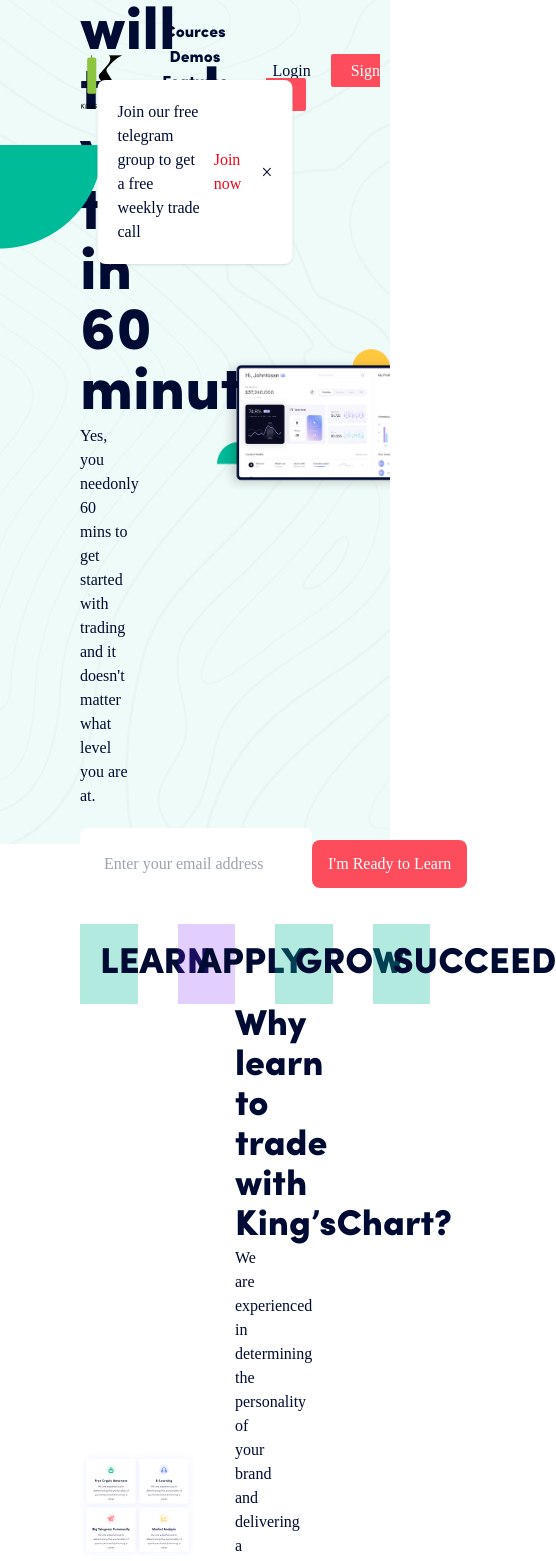
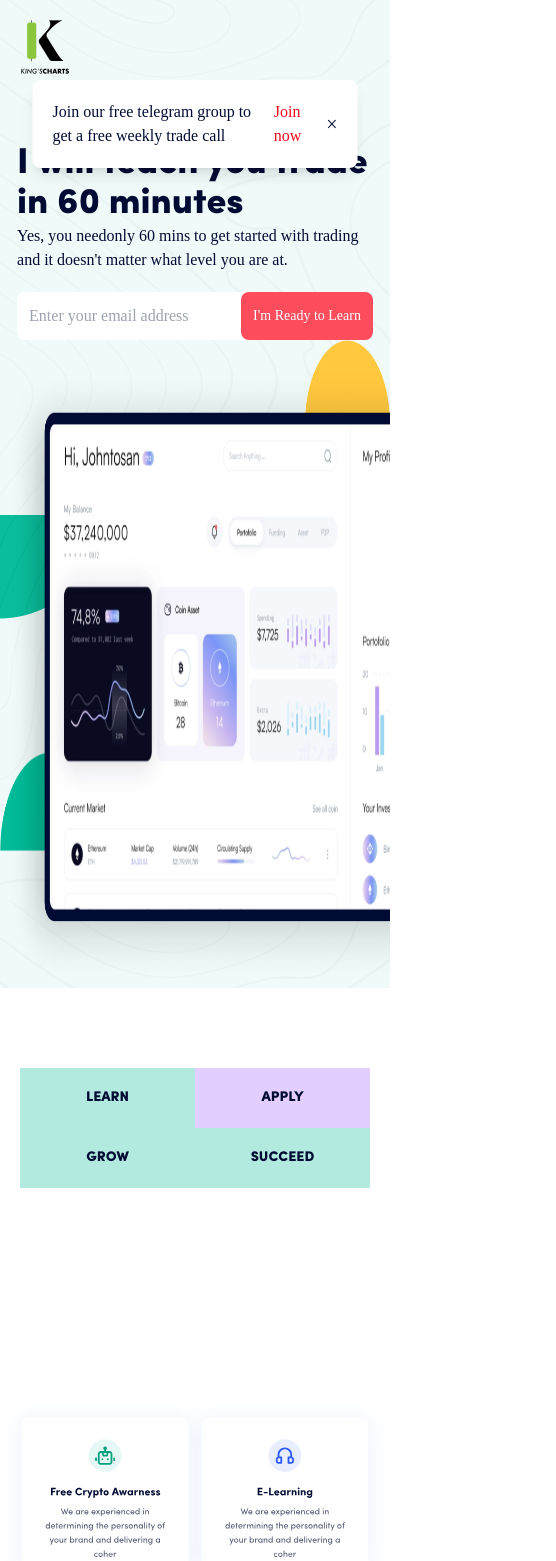
Before and after one commit to HaraDev001/kingschart, a Next.js app: page / in a window 390 px wide. Shown: the top 1561 px of the page, 556 px wide, since content can reach past the window. Built offline with nearby package versions, Linux system fonts and the light colour scheme; a web font is replaced by a local one.

Commit message:
Added responsive fixes

```diff
--- a/components/Footer.js
+++ b/components/Footer.js
@@ -10,8 +10,8 @@ import {
 
 const Footer = () => (
   <div>
-    <div className="flex justify-between pt-20">
-      <div className="w-1/4 pr-5">
+    <div className="flex justify-between pt-20 flex-col lg:flex-row">
+      <div className="lg:w-1/4 pr-5">
         <img src="/text-logo.png" alt="" />
         <p className="mt-5">
           There are many variations of passages of Lorem the Ipsum available but
@@ -45,7 +45,7 @@ const Footer = () => (
         </ul>
       </div>
 
-      <div className="p-5 w-1/4">
+      <div className="p-5 lg:flex-row-reversew-1/4">
         <ul>
           <li className="font-bold mb-3">Education</li>
 
@@ -75,7 +75,7 @@ const Footer = () => (
         </ul>
       </div>
 
-      <div className="p-5 w-1/4">
+      <div className="p-5 lg:w-1/4">
         <ul className="text-[#000B33]">
           <li className="font-bold mb-3">Quick Links</li>
 
@@ -105,7 +105,7 @@ const Footer = () => (
         </ul>
       </div>
 
-      <div className="p-5 w-1/4">
+      <div className="p-5 lg:w-1/4">
         <ul className="text-[#000B33]">
           <li className="font-bold mb-3">Our Support Download</li>
 
--- a/components/Header.js
+++ b/components/Header.js
@@ -8,12 +8,15 @@ import {
   faTwitter,
 } from "@fortawesome/free-brands-svg-icons";
 
-const Header = () => (
-  <nav className="py-5 flex justify-between items-center absolute top-0 left-0 w-full px-20">
+const Header = () => {
+
+
+  return (
+  <nav className="py-5 flex justify-between items-center absolute top-0 left-0 w-full lg:px-20 px-5">
     <div className="w-1/4">
       <img src="/logo.png" alt="" />
     </div>
-    <div className="w-2/4 text-center">
+    <div className="hidden lg:block w-2/4 text-center">
       <ul>
         <li className="inline-block mx-4 font-bold">
           <Link href="/">
@@ -47,7 +50,7 @@ const Header = () => (
       </ul>
     </div>
 
-    <div className="w-1/4 text-right">
+    <div className="hidden lg:block w-1/4 text-right">
       <Link href="/">
         <a className="px-5">
           Login
@@ -60,6 +63,6 @@ const Header = () => (
       </Link>
     </div>
   </nav>
-);
+)}
 
 export default Header;
--- /dev/null
+++ b/pages/_document.js
@@ -0,0 +1,27 @@
+import Document, { Html, Head, Main, NextScript } from "next/document";
+
+class MyDocument extends Document {
+  static async getInitialProps(ctx) {
+    const initialProps = await Document.getInitialProps(ctx);
+    return { ...initialProps };
+  }
+
+  render() {
+    return (
+      <Html>
+        <Head>
+          <meta
+            name="viewport"
+            content="width=device-width, initial-scale=1.0"
+          />
+        </Head>
+        <body>
+          <Main />
+          <NextScript />
+        </body>
+      </Html>
+    );
+  }
+}
+
+export default MyDocument;
--- a/pages/index.js
+++ b/pages/index.js
@@ -12,7 +12,8 @@ export default function Home() {
     <div>
       <Head>
         <title>KingsChart</title>
-        <link rel="icon" href="/favicon.ico" />
+        <link rel="icon" href="/logo.png" />
+        <meta name="viewport" content="width=device-width, initial-scale=1.0" />
       </Head>
 
       {isPopupVisible ? (
@@ -23,7 +24,7 @@ export default function Home() {
             transform: "translateX(-50%)",
             zIndex: "10",
           }}
-          className="shadow flex p-5 fixed bg-white rounded-lg items-center"
+          className="shadow-lg flex p-5 fixed bg-white rounded-lg items-center w-5/6 lg:w-auto"
         >
           <p>Join our free telegram group to get a free weekly trade call</p>
           <Link href="/">
@@ -42,67 +43,65 @@ export default function Home() {
       )}
 
       <div
-        className="h-screen flex relative"
+        className="min-h-screen w-screen flex items-center justify-center relative"
         style={{ backgroundImage: "url('/herobg.png')" }}
       >
-        <img src="/ellipse.png" className="absolute left-0 mt-36" />
+        <img src="/ellipse.png" className="absolute left-0 mt-36 -z-10" />
         <Header />
-        <div className="flex h-screen items-center w-full ">
-          <div className="pl-20 w-1/3">
-            <h1 className="text-6xl text-[#000B33] font-black">
+        <div className="flex min-h-screen items-center w-full flex-col lg:flex-row mt-36 lg:mt-auto">
+          <div className="lg:pl-20 lg:w-1/3">
+            <div className="mx-10">
+              <h1 className="text-4xl lg:text-6xl text-[#000B33] font-black whitespace-normal lg:mt-auto">
                 I will teach you trade in 60 minutes
               </h1>
               <p>
                 Yes, you needonly 60 mins to get started with trading and it
                 doesn't matter what level you are at.
               </p>
-            <form className="flex bg-white items-center justify-between rounded-lg mt-5 px-4">
+              <form className="flex bg-white lg:items-center lg:justify-between rounded-lg mt-5 lg:px-4">
                 <input
-                className="flex-1 px-2 py-6 rounded-lg"
+                  className="flex-1 p-3 rounded-lg"
                   type="text"
                   placeholder="Enter your email address"
                 />
                 <input
-                className="bg-[#FD4C5C] text-white py-3 px-4 rounded-lg"
+                  className="bg-[#FD4C5C] text-white px-3 py-2 rounded-lg text-sm"
                   type="submit"
                   value="I'm Ready to Learn"
                 />
               </form>
             </div>
+          </div>
 
-          <div className="flex-1 flex justify-end py-10">
-            <img className="w-2/3" src="/hero-image.png" />
+          <div className="flex-1 flex justify-end lg:py-10">
+            <img className="max-w-full h-auto" src="/hero-image.png" />
           </div>
         </div>
         <div className="bg-[#00bb9910] absolute top-0 left-0 h-full w-full -z-10"></div>
       </div>
 
-      <div className="container mx-auto px-20 flex text-center py-20">
-        <div className="bg-[#00bb994d] font-black text-4xl w-1/4 mr-5 p-5">
-          {" "}
+      <div className="container mx-auto px-5 lg:px-20 flex text-center my-20 flex-wrap lg:flex-nowrap">
+        <div className="bg-[#00bb994d] font-black text-sm lg:text-4xl w-1/2 lg:w-1/4 lg:mr-5 p-5">
           LEARN
         </div>
-        <div className="bg-[#761bff36] font-black text-4xl w-1/4 mx-5 p-5">
-          {" "}
+        <div className="bg-[#761bff36] font-black text-sm lg:text-4xl w-1/2 lg:w-1/4 lg:mx-5 p-5">
           APPLY
         </div>
-        <div className="bg-[#00bb994d] font-black text-4xl w-1/4 mx-5 p-5">
-          {" "}
+        <div className="bg-[#00bb994d] font-black text-sm lg:text-4xl w-1/2 lg:w-1/4 lg:mx-5 p-5">
           GROW
         </div>
-        <div className="bg-[#00bb994d] font-black text-4xl w-1/4 ml-5 p-5">
-          {" "}
+        <div className="bg-[#00bb994d] font-black text-sm lg:text-4xl w-1/2 lg:w-1/4 lg:ml-5 p-5">
           SUCCEED
         </div>
       </div>
 
-      <div className="h-screen flex items-center justify-center px-20">
-        <div className="w-1/2 text-left ">
-          <img src="/services.svg" />
+      <div className="h-screen flex items-center justify-center lg:px-20 flex-col lg:flex-row">
+        <div className="w-full lg:w-1/2">
+          <img className="w-full" src="/services.svg" />
         </div>
 
-        <div className="p-10 w-1/2">
-          <h2 className="text-4xl font-black">
+        <div className="px-5 lg:p-10 lg:w-1/2">
+          <h2 className="text-2xl font-black">
             Why learn to trade with King’sChart?
           </h2>
           <p>
@@ -112,7 +111,11 @@ export default function Home() {
           </p>
 
           <div className="mt-10 ">
-            <Link href=""><a className="px-6 py-4 bg-[#FD4C5C] text-white rounded-lg">Get Started</a></Link>
+            <Link href="">
+              <a className="px-6 py-4 bg-[#FD4C5C] text-white rounded-lg">
+                Get Started
+              </a>
+            </Link>
           </div>
         </div>
       </div>
--- a/styles/globals.css
+++ b/styles/globals.css
@@ -14,6 +14,14 @@
 @tailwind components;
 @tailwind utilities;
 
+
+html,
+body {
+   width: 100%;
+   margin: 0 auto;
+}
+
+
 body {
   font-family: "Sofia";
   color: #000B33;
```
Lines whose indentation alone changed are shown as unchanged.
